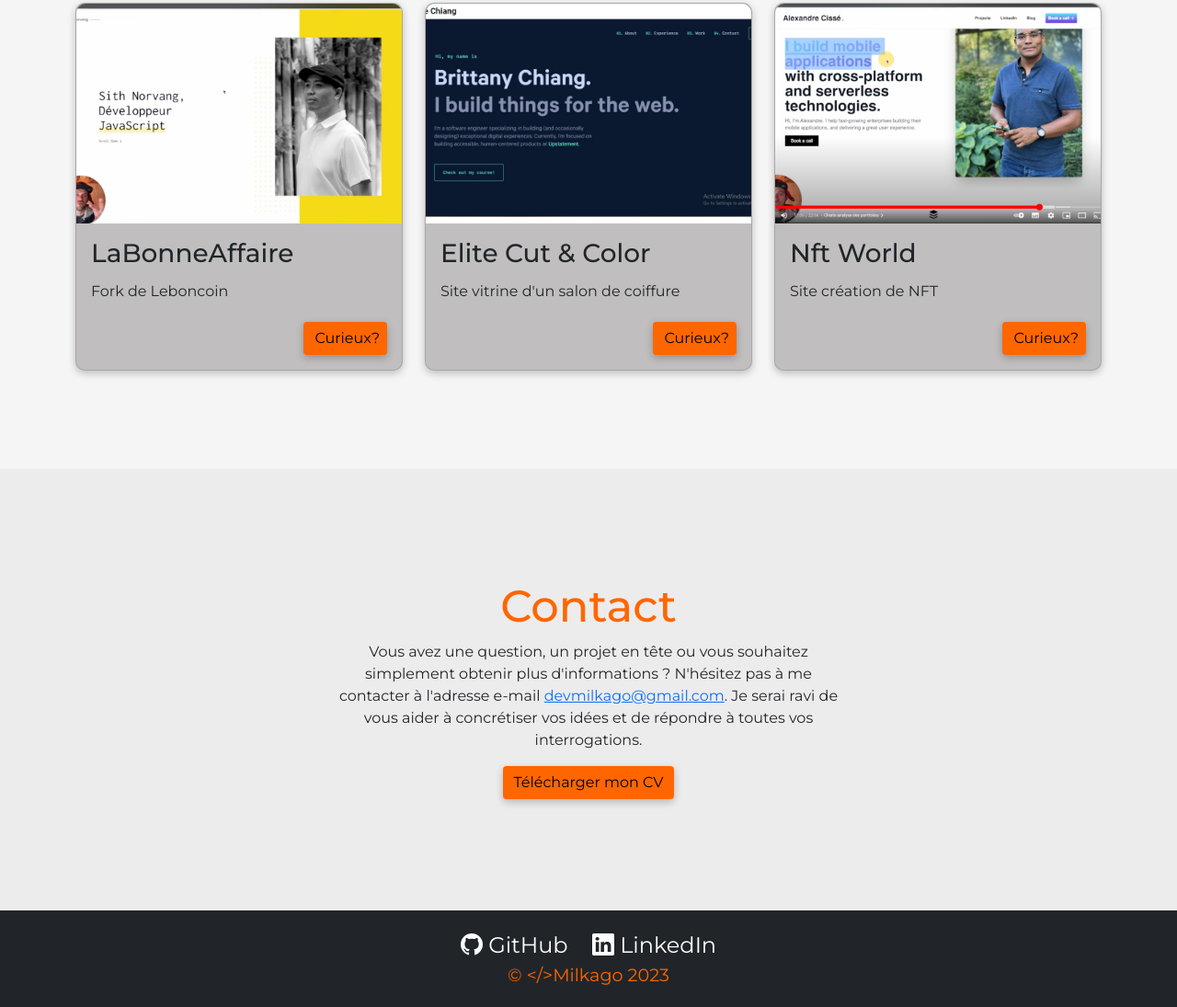
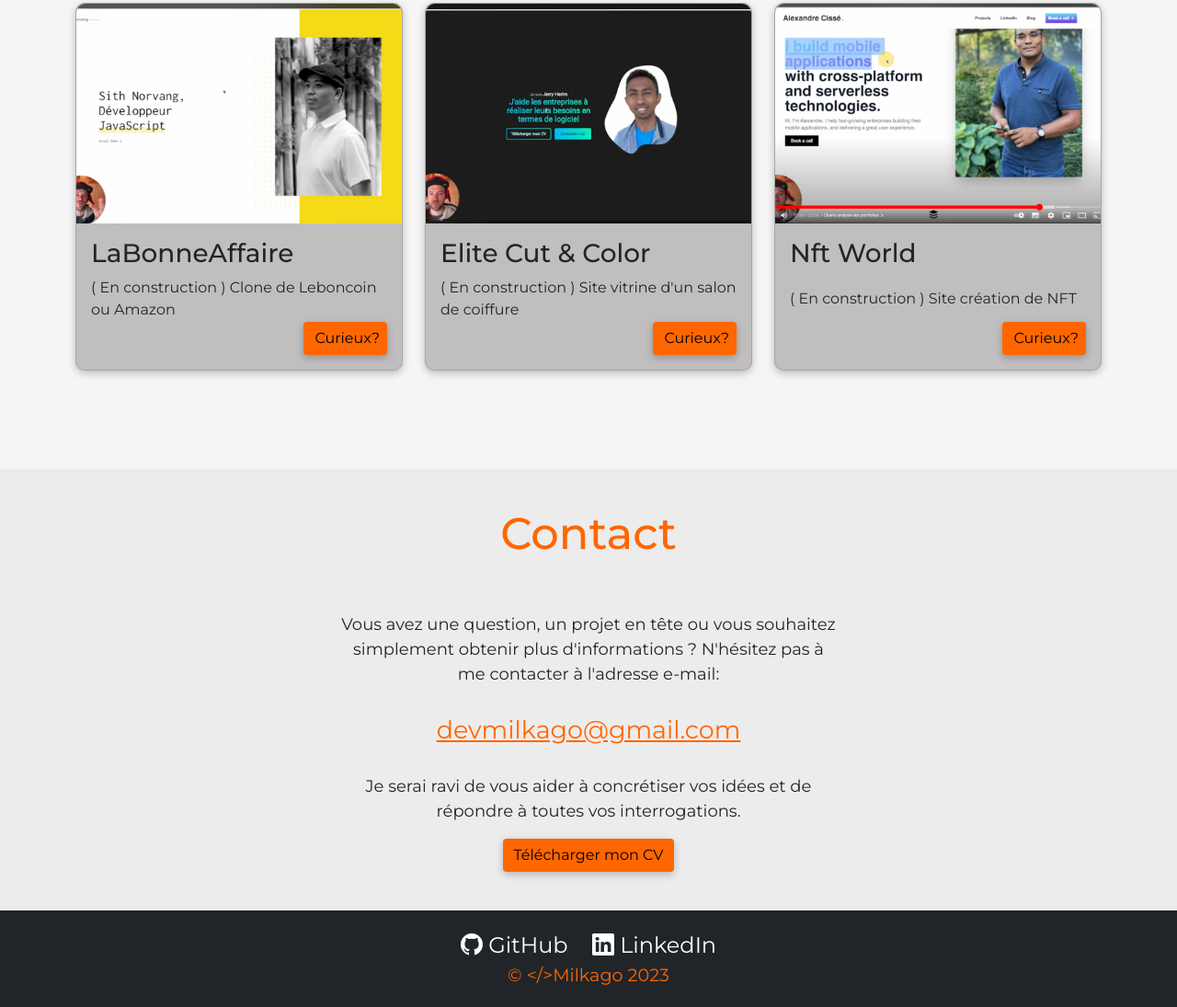
Before and after one commit to HenryMickael/Portfolio, a plain HTML site: page index.html in a window 1280 px wide. Shown: the part 1948-3043 px from the top of the page at 92% size. Drawn offline with nearby package versions, Linux system fonts and the light colour scheme.

Commit message:
v1 fini, correctif et refactorisation a faire

```diff
--- a/index.html
+++ b/index.html
@@ -198,14 +198,14 @@
     <!-- Section contact -->
     <section id="contact" class=" d-flex align-items-center">
       <div class="container">
-        <h2 class="text-center">Contact</h2>
+        <h2 class="contact-title text-center">Contact</h2>
         <div class="row justify-content-center">
           <div class="col-lg-6">
             <p class="text-center">
               Vous avez une question, un projet en tête ou vous souhaitez
               simplement obtenir plus d'informations ? N'hésitez pas à me
-              contacter à l'adresse e-mail
-              <a href="mailto:devmilkago@gmail.com">devmilkago@gmail.com</a>. Je
+              contacter à l'adresse e-mail: <br><br>
+              <a class="email" href="mailto:devmilkago@gmail.com">devmilkago@gmail.com</a> <br><br> Je
               serai ravi de vous aider à concrétiser vos idées et de répondre à
               toutes vos interrogations.
             </p>
--- a/styles.css
+++ b/styles.css
@@ -184,12 +184,21 @@ h2 {
 .card-fixed-height {
   height: 400px;
 }
+#travaux .card-text {
+  margin: 0;
+}
 /* Modal travaux ******************************************************/
+.modal-content {
+  border-radius: 10px;
+}
 .modal-title {
   color: #ff6600 !important;
 }
 .modal-header .btn-close {
   background-color: #ff6600;
+}
+.modal-header .btn-close {
+  margin-right: 5px;
 }
 .carousel-item {
   height: 400px;
@@ -205,6 +214,16 @@ h2 {
 /* Contact ************************************************************/
 #contact {
   min-height: 60vh;
+}
+.contact-title {
+  padding-bottom: 1em;
+}
+#contact p {
+  font-size: large;
+}
+.email {
+  color: #ff6600;
+  font-size: 1.5em;
 }
 /* Footer  ************************************************************/
 footer {
--- a/travaux.json
+++ b/travaux.json
@@ -1,22 +1,22 @@
 [
   {
     "image1": "/img/imgSite/1.png",
-    "image2": "/img/imgSite/2.png",
+    "image2": "/img/imgSite/4.png",
     "image3": "/img/imgSite/3.png",
     "nom": "LaBonneAffaire",
-    "description": "Fork de Leboncoin ",
+    "description": "( En construction ) Clone de Leboncoin ou Amazon ",
     "descriptionComplete": "Lorem ipsum dolor sit amet consectetur adipisicing elit. Tempore modi alias vero id officia facere amet a rem eos libero voluptate, sit voluptas, corporis officiis natus optio dignissimos, corrupti eum.Lorem ipsum dolor sit amet consectetur adipisicing elit. Tempore modi alias vero id officia facere amet a rem eos libero voluptate, sit voluptas, corporis officiis natus optio dignissimos, corrupti eum.",
     "lienSite": "lien kesa a mettre",
     "lienGithub": "https://github.com/HenryMickael/kesa",
     "techUtilise": ["React", "Sass", "NodeJs"]
   },
   {
-    "image1": "/img/imgSite/4.png",
+    "image1": "/img/imgSite/2.png",
     "image2": "/img/imgSite/5.png",
     "image3": "/img/imgSite/6.png",
     "nom": "Elite Cut & Color",
-    "description": "Site vitrine d'un salon de coiffure",
-    "descriptionComplete": "long text",
+    "description": "( En construction ) Site vitrine d'un salon de coiffure",
+    "descriptionComplete": "Texte de présentation du site avec explication a faire",
     "lienSite": "lien-site1",
     "lienGithub": "https://github.com/HenryMickael/ElitebyAS",
     "techUtilise": ["Bootstrap", "Sass", "NodeJs"]
@@ -26,8 +26,8 @@
     "image2": "/img/imgSite/8.png",
     "image3": "/img/imgSite/9.png",
     "nom": "Nft World",
-    "description": "Site création de NFT",
-    "descriptionComplete": "long text",
+    "description": "( En construction ) Site création de NFT",
+    "descriptionComplete": "Texte de présentation du site avec explication a faire",
     "lienSite": "lien site nft a mettre",
     "lienGithub": "https://github.com/HenryMickael/Portfolio-architecte-sophie-bluel",
     "techUtilise": ["React", "Sass", "NodeJs"]
```
